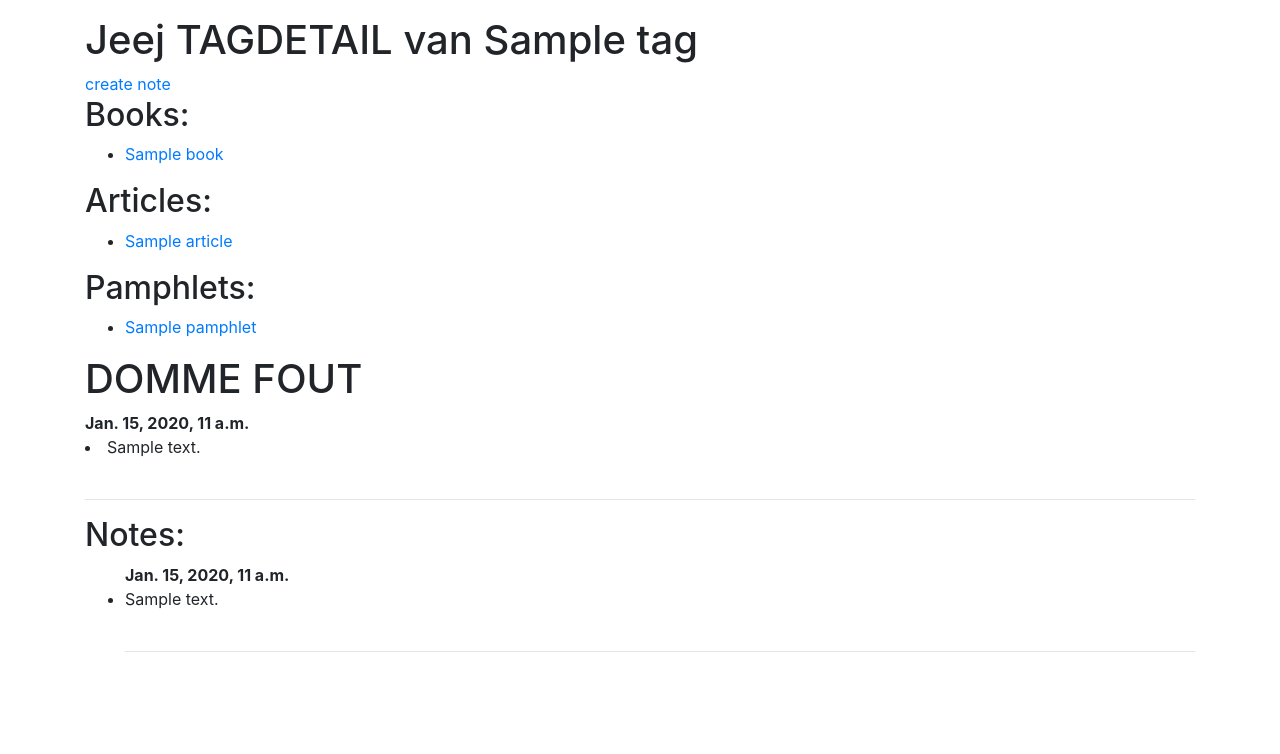
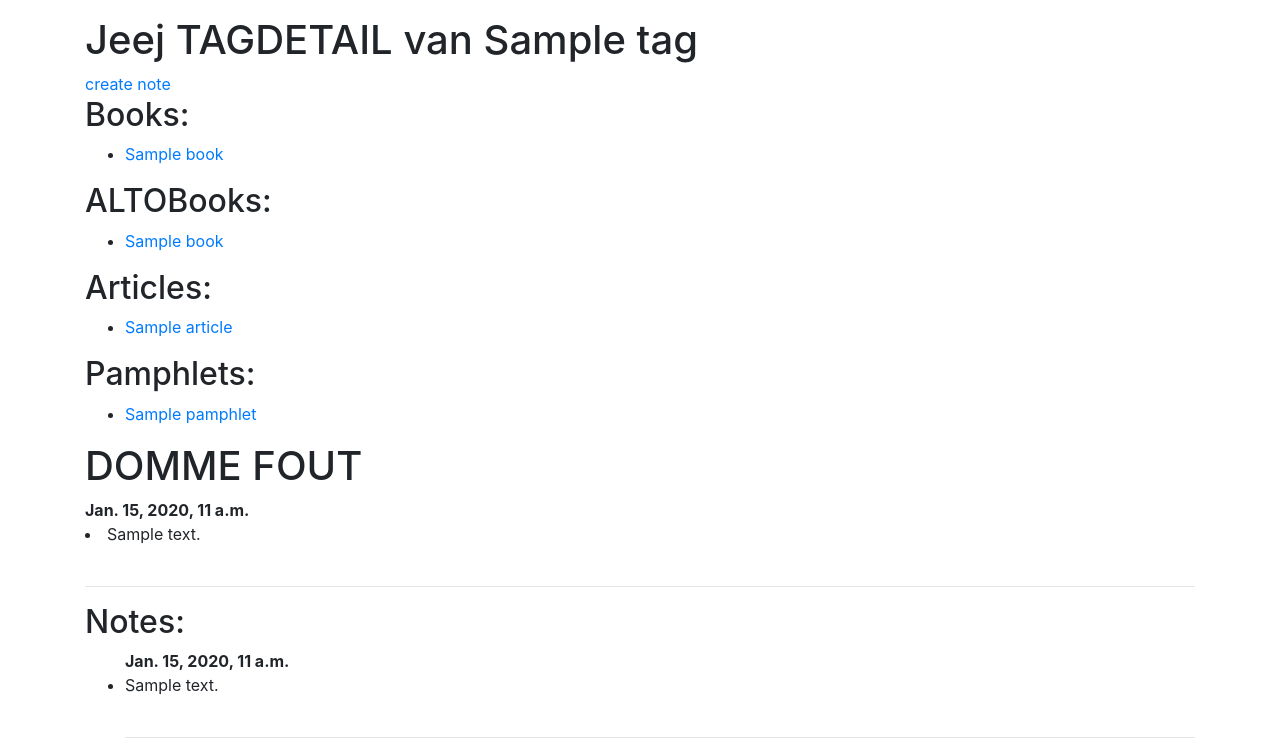
Before and after one commit to Jasper-Koops/ThesisToolBox, a Django app: template templates/notes/tag_detail.html in a window 1280 px wide. Shown: the part 96-850 px from the top of the page. Before the commit the page ends 748 px from the top, so only its background shows below. Run offline with Django 3.2, Linux system fonts and the light colour scheme; tables that the repository leaves empty hold one stand-in row (values such as "Sample post"); the template is opened without the code that fills it: values that come from a table or form of the project are taken from there, most other values are stand-ins (such as "Sample title", 1, 10 or a date in 2020); some libraries are stand-ins or nearby versions.

Commit message:
waarom weet ik niet meer hoe django werkt

```diff
--- a/notes/views.py
+++ b/notes/views.py
@@ -49,6 +49,7 @@ class TagDetail(LoginRequiredMixin, DetailView):
     def get_context_data(self, **kwargs):
         data = super(TagDetail, self).get_context_data(**kwargs)
         data['books'] = Book.objects.filter(tags__id=self.object.pk)
+        data['alto_books'] = self.object.book_tags
         data['pamphlets'] = Pamphlet.objects.filter(tags__id=self.object.pk)
         data['articles'] = Article.objects.filter(tags__id=self.object.pk)
         data['notes'] = Note.objects.filter(tags__id=self.object.pk)
--- a/templates/notes/tag_detail.html
+++ b/templates/notes/tag_detail.html
@@ -8,6 +8,15 @@
 <h2>Books:</h2>
     <ul>
     {% for book in books %}
+        <li><a href="{% url 'book_detail' pk=book.pk %}">{{book.title}}</a></li>
+    {% endfor %}
+    </ul>
+{% endif %}
+
+{% if alto_books %}
+<h2>ALTOBooks:</h2>
+    <ul>
+    {% for book in alto_books %}
         <li><a href="{% url 'book_detail' pk=book.pk %}">{{book.title}}</a></li>
     {% endfor %}
     </ul>
```
